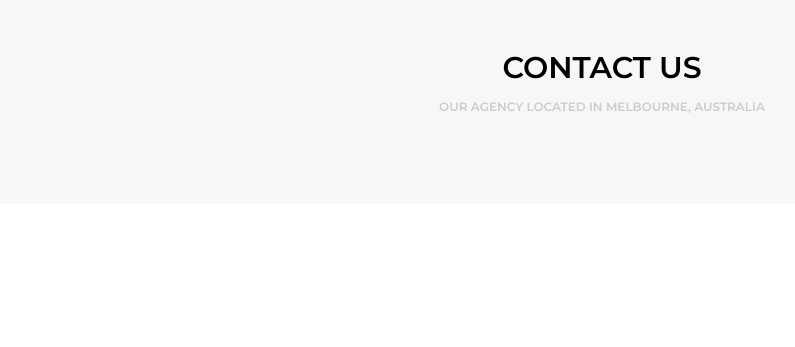
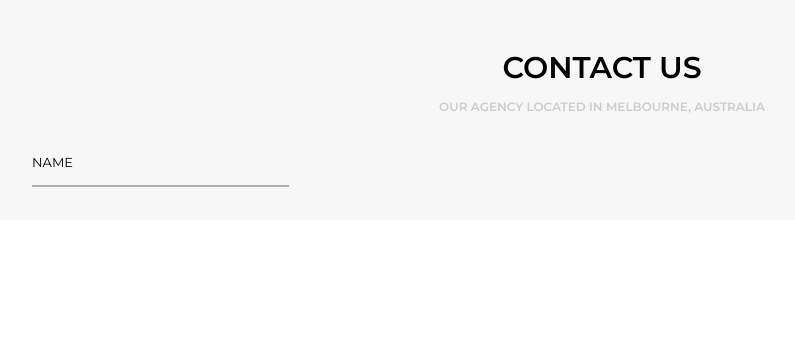
Before and after one commit to alanMedeiros98/html5-css3-new, a PHP site: the page made by anotacoes/modulo 10/index.html in a window 1280 px wide. Shown: the part 5931-6278 px from the top of the page, without its empty margins (38-833 px from the left). Before the commit the page ends 6044 px from the top, so only its background shows below. Run offline with PHP 8.4, Linux system fonts and the light colour scheme.

Commit message:
commit antes de instalar o sublime 3

```diff
--- a/anotacoes/modulo 10/assets/css/style.css
+++ b/anotacoes/modulo 10/assets/css/style.css
@@ -700,3 +700,14 @@ header{
 }
 /* terminando o social medias */
 /* começando o contact */
+form label{
+	border-bottom: 2px solid #aeaeae;
+	padding-bottom: 15px;
+}
+form label input{
+	outline: none;
+	border: 0;
+	width: 210px;
+	background-color: #f7f7f7;
+	margin-left: 3px;
+}
--- a/anotacoes/modulo 10/index.html
+++ b/anotacoes/modulo 10/index.html
@@ -545,8 +545,11 @@
 				<div class="section--title">contact us</div>
 				<div class="section--desc">our agency located in melbourne, australia</div>
 				<div class="section--contact">
-					<form action="">
-
+					<form action="" method="GET">
+						<label>
+							NAME
+							<input type="text" name="nome">
+						</label>
 					</form>
 				</div>
 			</div>
```
